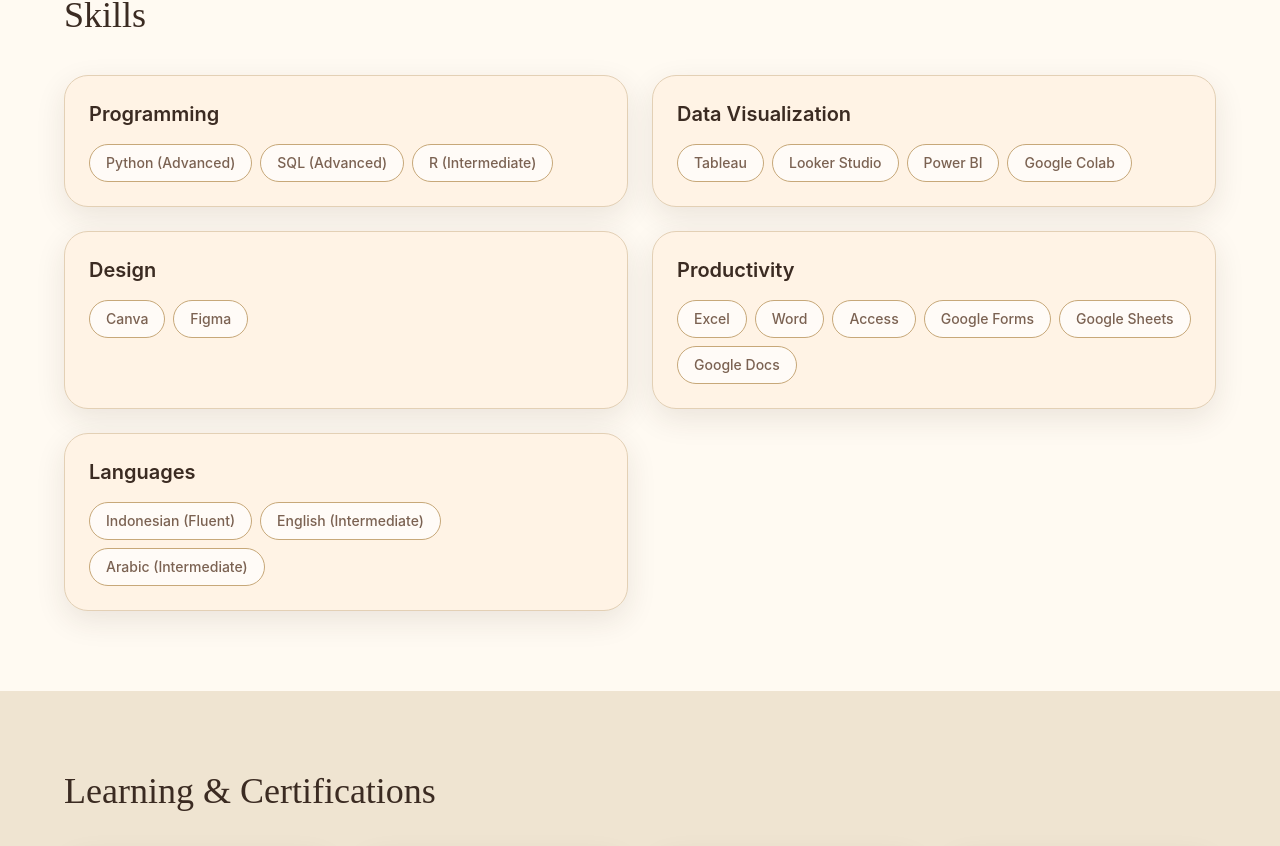
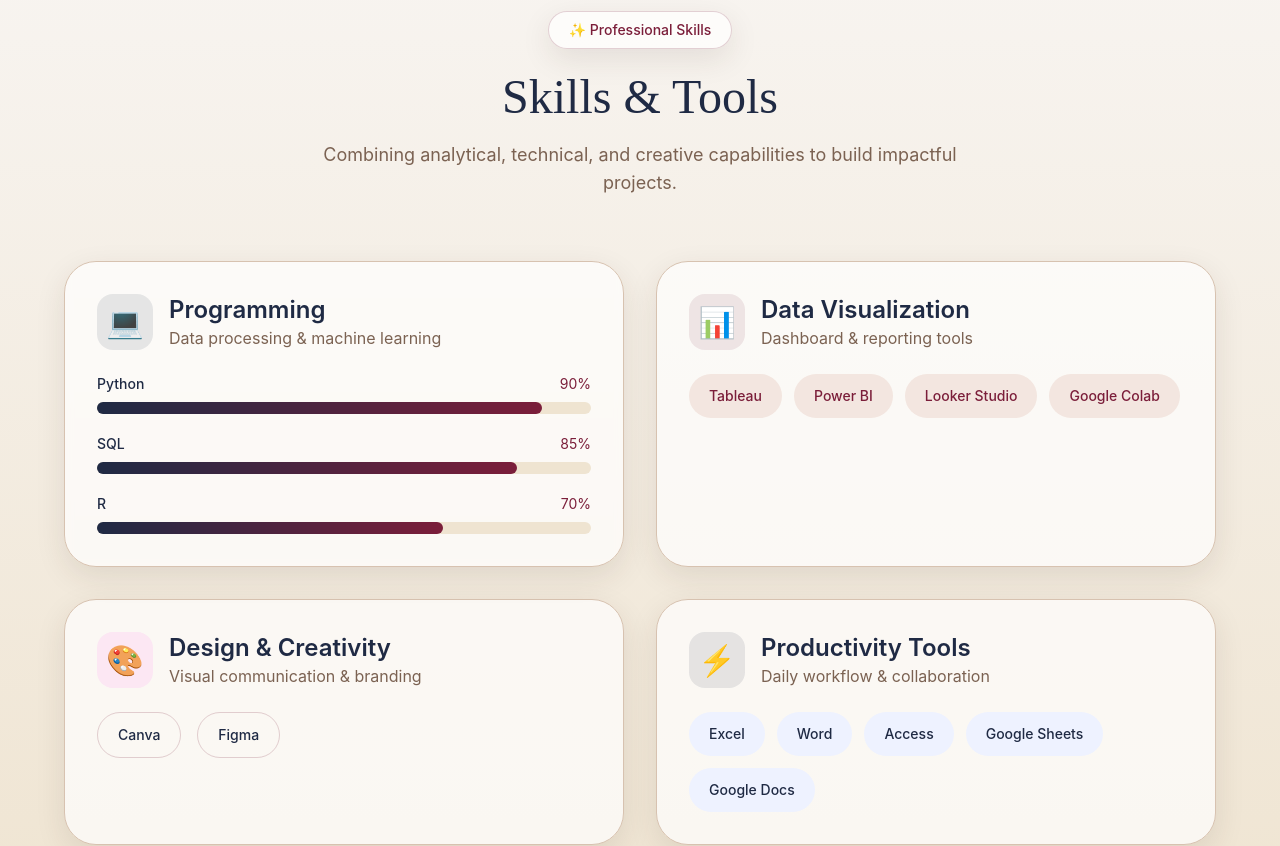
Before and after one commit to Dianayuww/college, a React (Vite) app: page / in a window 1280 px wide. Shown: the part 6660-7506 px from the top of the page. Built offline with nearby package versions, Linux system fonts and the light colour scheme.

Commit message:
Refactor skills section layout and content
Updated the skills section with a new layout and content, including headers, descriptions, and skill levels. Enhanced styling with a gradient background and improved structure for better readability.

```diff
--- a/src/App.jsx
+++ b/src/App.jsx
@@ -713,9 +713,196 @@ export default function App() {
   </div>
 </section>
 
-        <section id="skills" className="px-6 py-20 bg-[#fffaf2]">
-          <div className="mx-auto max-w-6xl"><h2 className="font-serif text-4xl mb-10">Skills</h2><div className="grid md:grid-cols-2 gap-6">{Object.entries(skillGroups).map(([g, items]) => <motion.div {...fadeUp} key={g} className="scrapbook-card bg-[#fff3e5] p-6"><h3 className="font-semibold text-xl mb-4">{g}</h3><div className="flex flex-wrap gap-2">{items.map((i) => <Pill key={i}>{i}</Pill>)}</div></motion.div>)}</div></div>
-        </section>
+        <section
+  id="skills"
+  className="px-6 py-24 bg-gradient-to-b from-[#f8f5f2] to-[#efe4d1]"
+>
+  <div className="mx-auto max-w-6xl">
+
+    {/* HEADER */}
+    <motion.div
+      {...fadeUp}
+      className="mb-16 text-center"
+    >
+      <span className="inline-flex rounded-full border border-[#7b1e3a]/20 bg-white/70 px-5 py-2 text-sm font-medium text-[#7b1e3a] shadow-soft">
+        ✨ Professional Skills
+      </span>
+
+      <h2 className="mt-6 font-serif text-5xl text-[#1f2a44]">
+        Skills & Tools
+      </h2>
+
+      <p className="mx-auto mt-5 max-w-2xl text-lg text-mediumBrown">
+        Combining analytical, technical, and creative capabilities to build impactful projects.
+      </p>
+    </motion.div>
+
+    {/* GRID */}
+    <div className="grid gap-8 md:grid-cols-2">
+
+      {/* Programming */}
+      <motion.div
+        {...fadeUp}
+        className="rounded-[2rem] border border-[#d7c2b0] bg-white/70 p-8 shadow-soft backdrop-blur-sm transition hover:-translate-y-1"
+      >
+        <div className="mb-6 flex items-center gap-4">
+          <div className="flex h-14 w-14 items-center justify-center rounded-2xl bg-[#1f2a44]/10 text-3xl">
+            💻
+          </div>
+
+          <div>
+            <h3 className="text-2xl font-semibold text-[#1f2a44]">
+              Programming
+            </h3>
+
+            <p className="text-mediumBrown">
+              Data processing & machine learning
+            </p>
+          </div>
+        </div>
+
+        <div className="space-y-5">
+
+          {[
+            { name: "Python", level: "90%" },
+            { name: "SQL", level: "85%" },
+            { name: "R", level: "70%" },
+          ].map((skill) => (
+            <div key={skill.name}>
+              <div className="mb-2 flex justify-between text-sm">
+                <span className="font-medium text-[#1f2a44]">
+                  {skill.name}
+                </span>
+
+                <span className="text-[#7b1e3a]">
+                  {skill.level}
+                </span>
+              </div>
+
+              <div className="h-3 rounded-full bg-[#efe4d1]">
+                <div
+                  className="h-3 rounded-full bg-gradient-to-r from-[#1f2a44] to-[#7b1e3a]"
+                  style={{ width: skill.level }}
+                />
+              </div>
+            </div>
+          ))}
+        </div>
+      </motion.div>
+
+      {/* Visualization */}
+      <motion.div
+        {...fadeUp}
+        className="rounded-[2rem] border border-[#d7c2b0] bg-white/70 p-8 shadow-soft"
+      >
+        <div className="mb-6 flex items-center gap-4">
+          <div className="flex h-14 w-14 items-center justify-center rounded-2xl bg-[#7b1e3a]/10 text-3xl">
+            📊
+          </div>
+
+          <div>
+            <h3 className="text-2xl font-semibold text-[#1f2a44]">
+              Data Visualization
+            </h3>
+
+            <p className="text-mediumBrown">
+              Dashboard & reporting tools
+            </p>
+          </div>
+        </div>
+
+        <div className="flex flex-wrap gap-3">
+          {[
+            "Tableau",
+            "Power BI",
+            "Looker Studio",
+            "Google Colab",
+          ].map((tool) => (
+            <span
+              key={tool}
+              className="rounded-full bg-[#f3e6e0] px-5 py-3 text-sm font-medium text-[#7b1e3a] transition hover:scale-105"
+            >
+              {tool}
+            </span>
+          ))}
+        </div>
+      </motion.div>
+
+      {/* Design */}
+      <motion.div
+        {...fadeUp}
+        className="rounded-[2rem] border border-[#d7c2b0] bg-white/70 p-8 shadow-soft"
+      >
+        <div className="mb-6 flex items-center gap-4">
+          <div className="flex h-14 w-14 items-center justify-center rounded-2xl bg-pink-100 text-3xl">
+            🎨
+          </div>
+
+          <div>
+            <h3 className="text-2xl font-semibold text-[#1f2a44]">
+              Design & Creativity
+            </h3>
+
+            <p className="text-mediumBrown">
+              Visual communication & branding
+            </p>
+          </div>
+        </div>
+
+        <div className="flex gap-4">
+          {["Canva", "Figma"].map((tool) => (
+            <span
+              key={tool}
+              className="rounded-full border border-[#7b1e3a]/20 px-5 py-3 text-sm font-medium text-[#1f2a44]"
+            >
+              {tool}
+            </span>
+          ))}
+        </div>
+      </motion.div>
+
+      {/* Productivity */}
+      <motion.div
+        {...fadeUp}
+        className="rounded-[2rem] border border-[#d7c2b0] bg-white/70 p-8 shadow-soft"
+      >
+        <div className="mb-6 flex items-center gap-4">
+          <div className="flex h-14 w-14 items-center justify-center rounded-2xl bg-[#1f2a44]/10 text-3xl">
+            ⚡
+          </div>
+
+          <div>
+            <h3 className="text-2xl font-semibold text-[#1f2a44]">
+              Productivity Tools
+            </h3>
+
+            <p className="text-mediumBrown">
+              Daily workflow & collaboration
+            </p>
+          </div>
+        </div>
+
+        <div className="flex flex-wrap gap-3">
+          {[
+            "Excel",
+            "Word",
+            "Access",
+            "Google Sheets",
+            "Google Docs",
+          ].map((tool) => (
+            <span
+              key={tool}
+              className="rounded-full bg-[#eef2ff] px-5 py-3 text-sm font-medium text-[#1f2a44]"
+            >
+              {tool}
+            </span>
+          ))}
+        </div>
+      </motion.div>
+
+    </div>
+  </div>
+</section>
 
         <section id="learning" className="px-6 py-20">
           <div className="mx-auto max-w-6xl">
```
